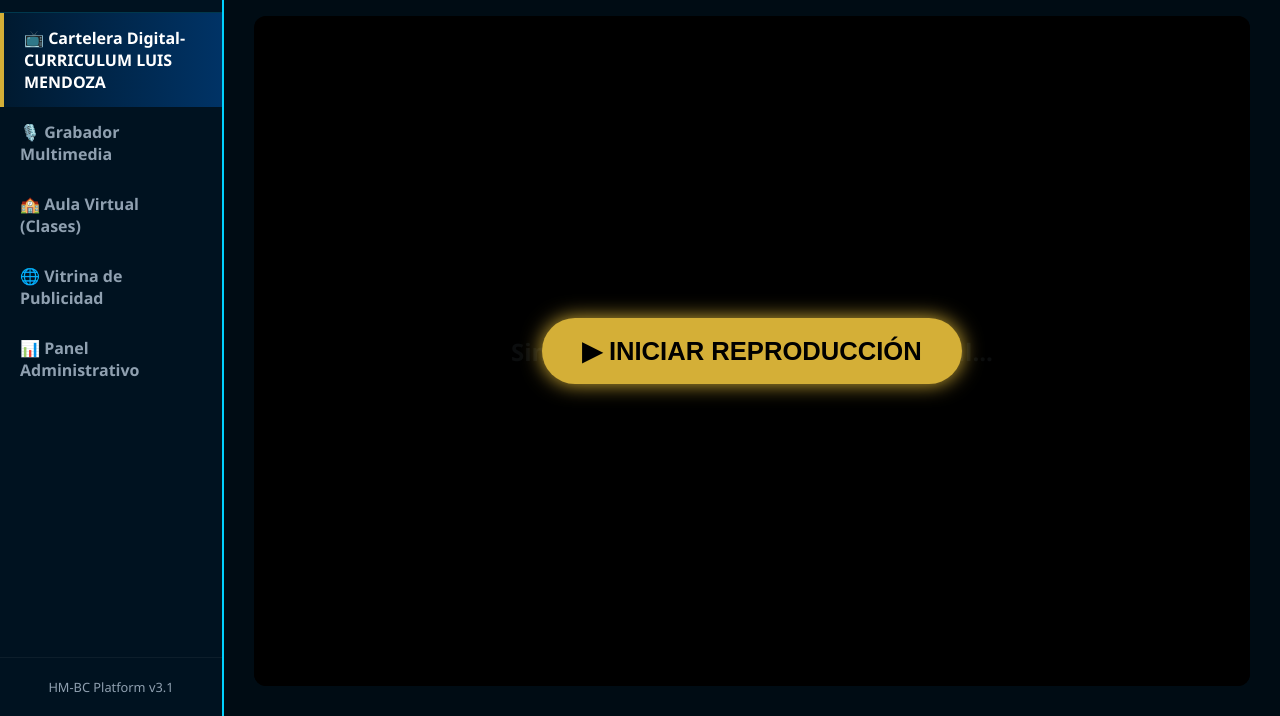
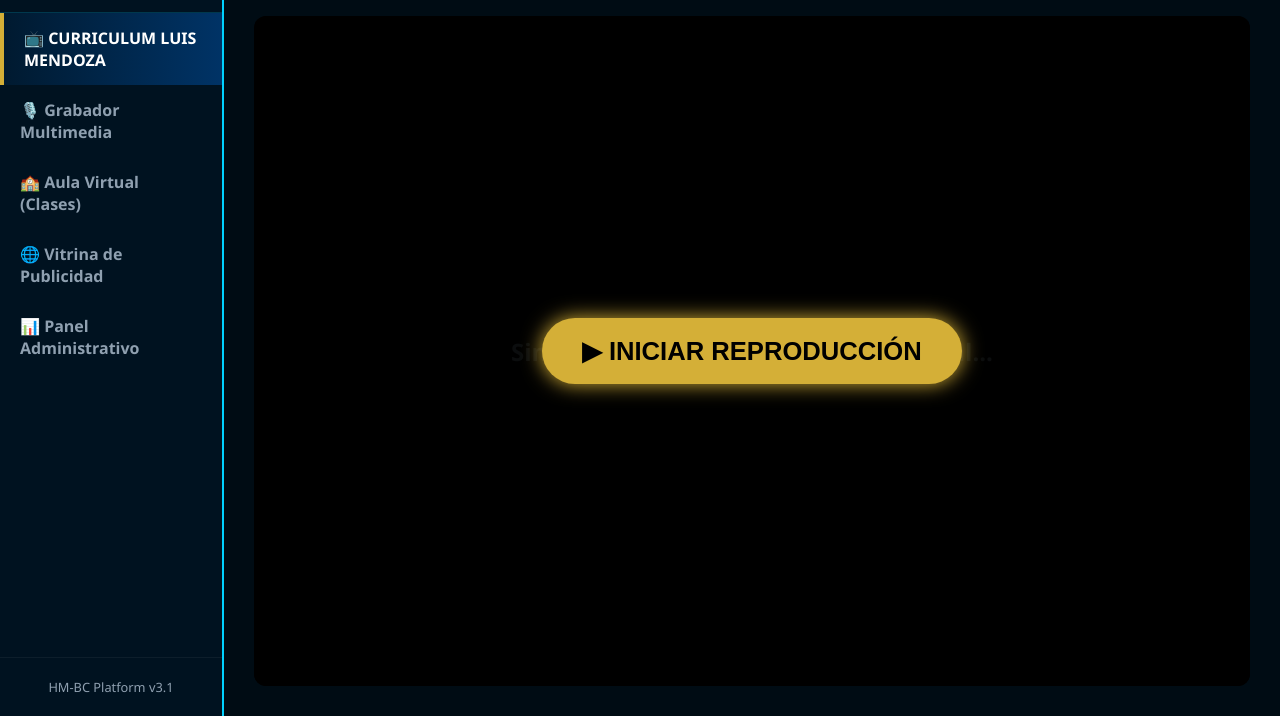
Before and after one commit to Lmendozab/syslem, a plain HTML site: page index.html in a window 1280 px wide. Shown: the part 84-800 px from the top of the page. Drawn offline with Linux system fonts and the light colour scheme; no server answers.

```diff
--- a/index.html
+++ b/index.html
@@ -398,7 +398,7 @@
 <div class="sidebar-brand" id="brand-title">PORTAFOLIO MULTIMEDIA</div>
 <nav>
 <ul style="margin:0; padding:0;">
-<li class="sidebar-item active" onclick="switchModule('cartelera', this)">📺 Cartelera Digital-CURRICULUM LUIS MENDOZA</li>
+<li class="sidebar-item active" onclick="switchModule('cartelera', this)">📺 CURRICULUM LUIS MENDOZA</li>
 <li class="sidebar-item" onclick="switchModule('grabador', this)">🎙️ Grabador Multimedia</li>
 <li class="sidebar-item" onclick="switchModule('aula', this)">🏫 Aula Virtual (Clases)</li>
 <li class="sidebar-item" onclick="switchModule('publicidad', this)">🌐 Vitrina de Publicidad</li>
```
